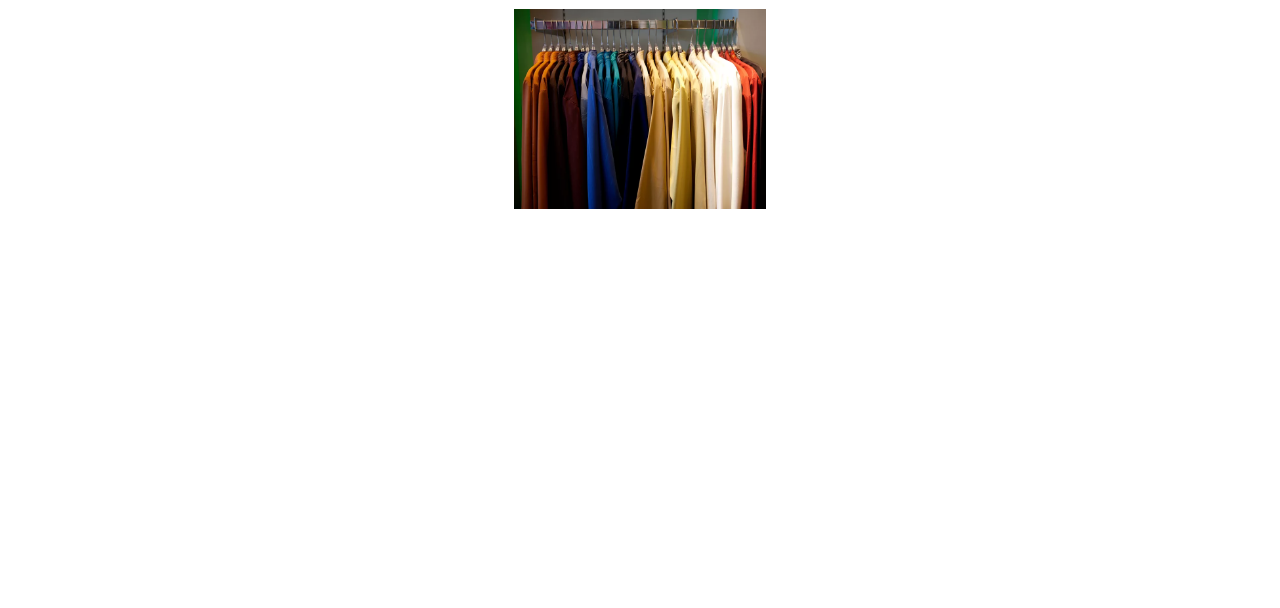
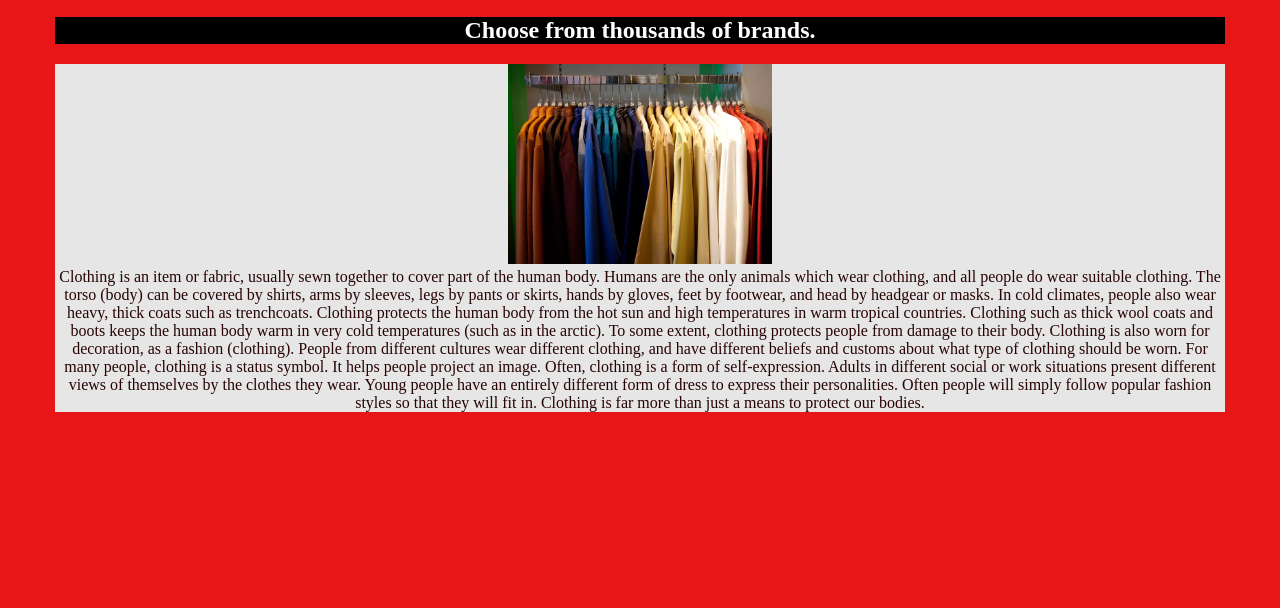
Before and after one commit to vishalchhabra00/vishalchhabra.github.io, a plain HTML site: page index.html in a window 1280 px wide. Shown: the part 192-800 px from the top of the page. Drawn offline with Linux system fonts and the light colour scheme.

Commit message:
Update index.html

```diff
--- a/index.html
+++ b/index.html
@@ -5,10 +5,15 @@
   <meta http-equiv="X-UA-Compatible" content="IE=edge">
   <meta name="viewport" content="width=device-width, initial-scale=1.0">
   <title>FAKE PRIVATE LIMITED</title>
-  <style> body {
-    background-color:lightgrey
+  <style> div {
+    background-color: rgb(230, 230, 230);
     background-size: cover; text-align: center;
+   }body {
+    background-color: rgb(231, 23, 23);
+    background-size: cover; text-align: center;
+    margin: 50px; padding: 5px;
    }
+
     body {color: rgb(39, 3, 3);
   }
   h1 {
@@ -17,12 +22,7 @@
   }h2 {
     background-color: black;
     color: white;
-  }.center {
-  display: block;
-  margin-left: auto;
-  margin-right: auto;
-  width: 20%;}
-  </style>
+  }</style>
 </head>
 <body>
  <H1>PRODUCT LIST
@@ -31,6 +31,12 @@
   Women <br>
   Children <br></p>
   <h2>Choose from thousands of brands.</h2>
-  <img src="clothes.jpg.webp" alt="Clothes" class="center" height="200"><br>
+<div><p><img src="clothes.jpg.webp" alt="Clothes" class="center" height="200"><br>Clothing is an item or fabric, usually sewn together to cover part of the human body. Humans are the only animals which wear clothing, and all people do wear suitable clothing.
+
+  The torso (body) can be covered by shirts, arms by sleeves, legs by pants or skirts, hands by gloves, feet by footwear, and head by headgear or masks. In cold climates, people also wear heavy, thick coats such as trenchcoats.
+
+  Clothing protects the human body from the hot sun and high temperatures in warm tropical countries. Clothing such as thick wool coats and boots keeps the human body warm in very cold temperatures (such as in the arctic). To some extent, clothing protects people from damage to their body.
+
+  Clothing is also worn for decoration, as a fashion (clothing). People from different cultures wear different clothing, and have different beliefs and customs about what type of clothing should be worn. For many people, clothing is a status symbol. It helps people project an image. Often, clothing is a form of self-expression. Adults in different social or work situations present different views of themselves by the clothes they wear. Young people have an entirely different form of dress to express their personalities. Often people will simply follow popular fashion styles so that they will fit in. Clothing is far more than just a means to protect our bodies.</p></div>
 </body>
 </html>
```
